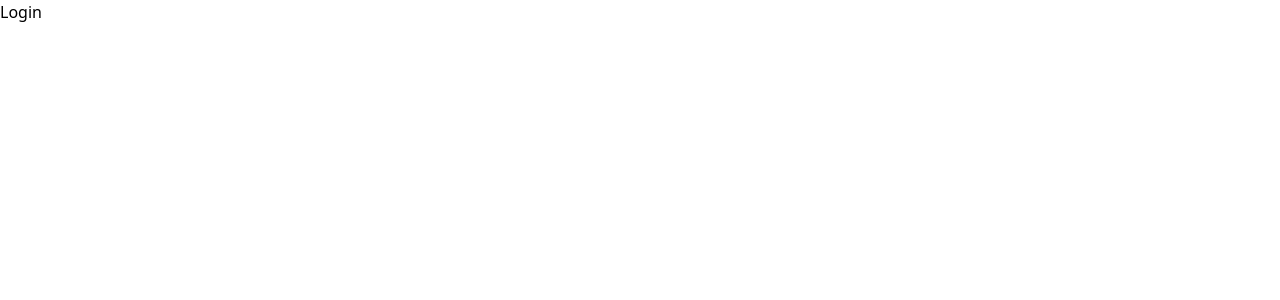
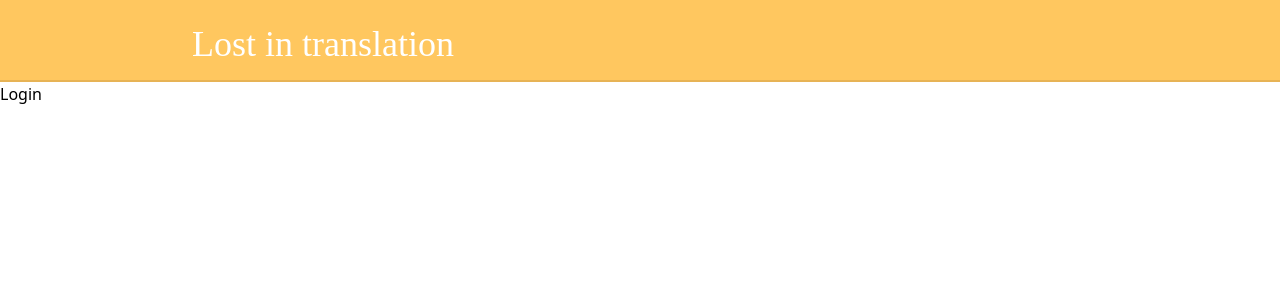
Before and after one commit to Jakob-mbi/Front-end-Development_Assignment-2-React, a React (Create React App) app: page / in a window 1280 px wide. Shown: the top 300 px of the page. Built offline with nearby package versions, Linux system fonts and the light colour scheme; a web font is replaced by a local one.

Commit message:
added navbar

```diff
--- a/src/App.js
+++ b/src/App.js
@@ -3,11 +3,13 @@ import './App.css';
 import Login from './pages/Login/Login';
 import Translate from './pages/Translate/Translate';
 import Profile from './pages/Profile/Profile';
+import Navbar from './components/Navbar/Navbar';
 
 function App() {
   return (
     <BrowserRouter>
       <div className="App">
+        <Navbar />
         <Routes>
           <Route path="/" element={<Login />} />
           <Route path="/translate" element={<Translate />} />
--- /dev/null
+++ b/src/components/Navbar/Navbar.js
@@ -0,0 +1,9 @@
+function Navbar() {
+  return (
+    <nav className="w-full pt-6 pb-4 px-48 bg-yellow border-b-2" style={{ borderColor: "var(--YELLOW-DARK)"}}>
+        <h1 className="heading-font text-4xl text-white">Lost in translation</h1>
+    </nav>
+  )
+}
+
+export default Navbar
```
Also changed, not shown: public/images/Logo.png (added).
